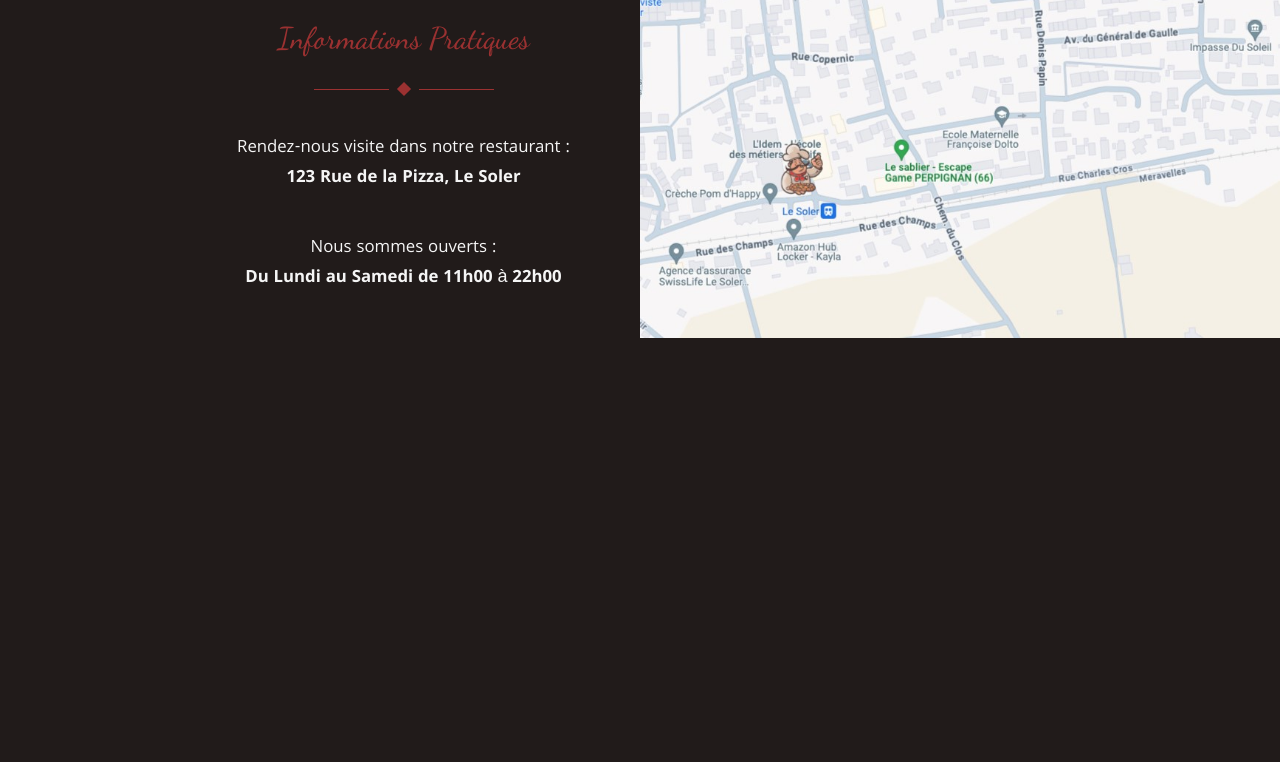
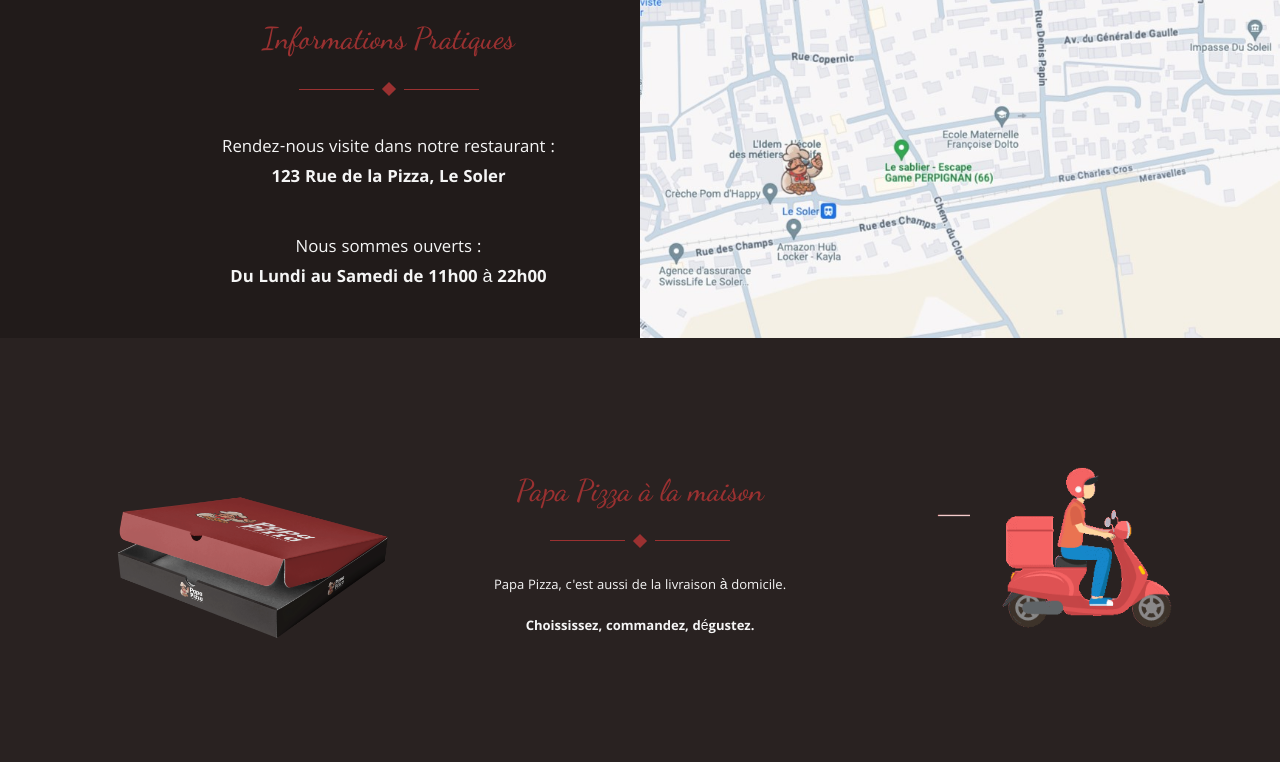
Before and after one commit to FranckGalinier/ERN24_siteRestoPizza, a plain HTML site: page index.html in a window 1280 px wide. Shown: the part 1713-2475 px from the top of the page. Before the commit the page ends 2051 px from the top, so only its background shows below. Drawn offline with nearby package versions, Linux system fonts and the light colour scheme.

Commit message:
add section 4

```diff
--- a/index.html
+++ b/index.html
@@ -101,7 +101,7 @@
             </div>
 
 
-            <p id="header-description">Chez Papa Pizza, <span class="strong">les pizzas des stars.</span></p>
+            <p id="header-description">Chez Papa Pizza, <span class="strong">les pizzas sont des stars.</span></p>
 
             <div class="box-pizza">
 
@@ -175,20 +175,27 @@
             </div>
         </section>
 
-
+        <!-- --------------------4ème section---------------->
+        <section id="fourth-section">
+            <img class="image-box-pizza" src="./assets/images/homepage/Box-Papa_Pizza.png"
+                alt="image d'une boite à pizza">
+            <div class="box-fourth">
+                <h2 class="sub-title">Papa Pizza à la maison</h2>
+                <div class="truc">
+                    <div class="trait"></div>
+                    <div class="losange"></div>
+                    <div class="trait"></div>
+                </div>
+                <p class="footer-description">Papa Pizza, c'est aussi de la livraison à domicile.</p>
+                <p class="footer-description strong">Choississez, commandez, dégustez.</p>
+            </div>
+            <img class="image-box-pizza" src="./assets/images/homepage/livreur.gif" alt="image d'un liveur pizza">
+        </section>
     </main>
 
     <footer>
 
     </footer>
-
-
-
-
-
-
-
-
 
     <!-- import de la librairie popperjs -->
 
--- a/style.css
+++ b/style.css
@@ -313,11 +313,34 @@ body {
     text-align: center;
 }
 
+/* ---------------4éme section -------------  */
 
 
+#fourth-section {
+    display: flex;
+    flex-direction: column;
+    align-items: center;
+    padding: 20px 0;
+    background-color: #292221;
+}
 
+.image-box-pizza {
+    width: 100%;
+    height: 100%;
+    object-fit: contain;
+}
 
+.box-fourth {
+    display: flex;
+    flex-direction: column;
+    align-items: center;
+    padding-top: 20px;
+}
 
+.footer-description {
+    font-size: 14px;
+    margin: 10px 0;
+}
 
 
 
@@ -388,6 +411,25 @@ body {
     .block-pizza {
         display: flex;
     }
+
+    /*--------- 4ème section--------- */
+
+    #fourth-section {
+        flex-direction: row;
+        align-items: center;
+        justify-content: space-evenly;
+        padding: 20px 0;
+    }
+
+    .image-box-pizza {
+        width: 30%;
+        height: 30%;
+        object-fit: contain;
+    }
+
+
+
+
 }
 
 /* ---------------Vue pc------------ */
@@ -425,7 +467,7 @@ body {
         display: flex;
         flex-direction: column;
         align-items: center;
-        padding-right: 70px;
+        padding-right: 85px;
     }
 
 
```
